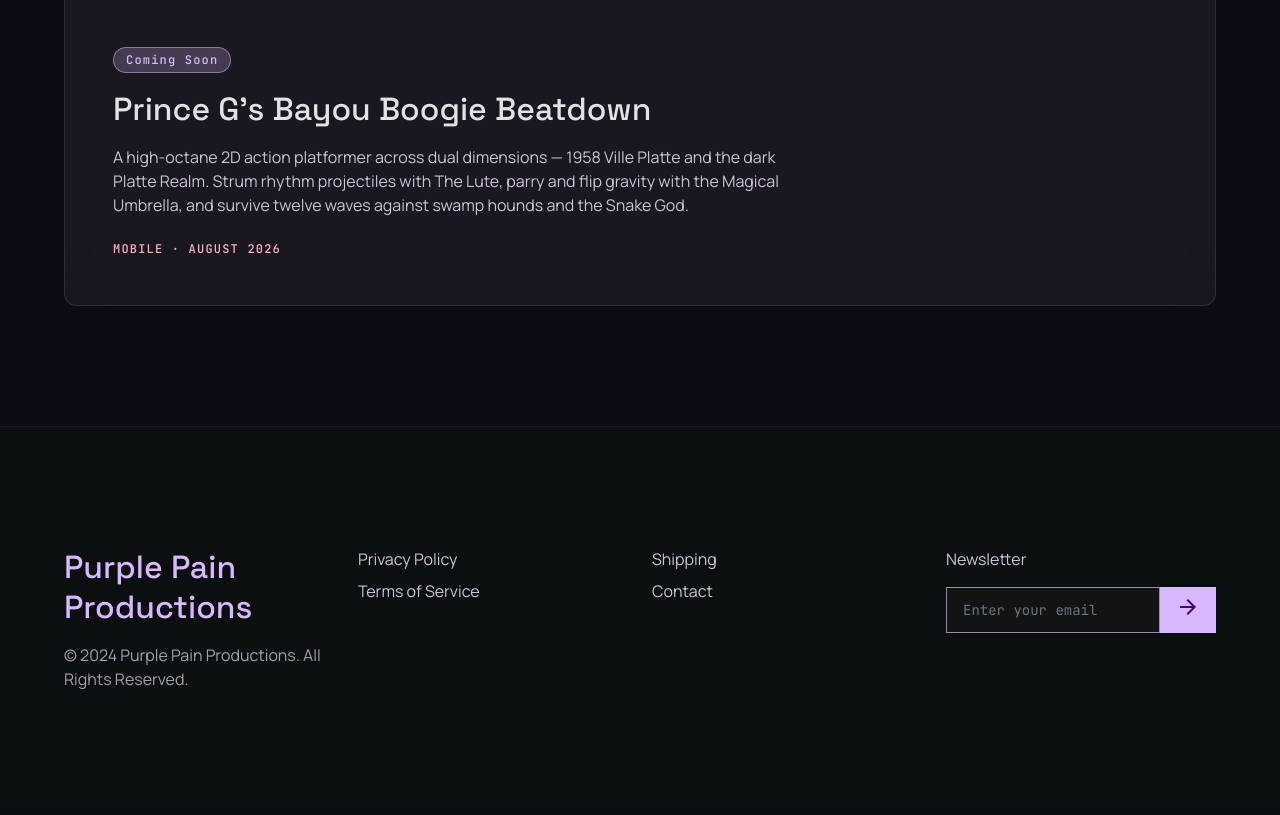
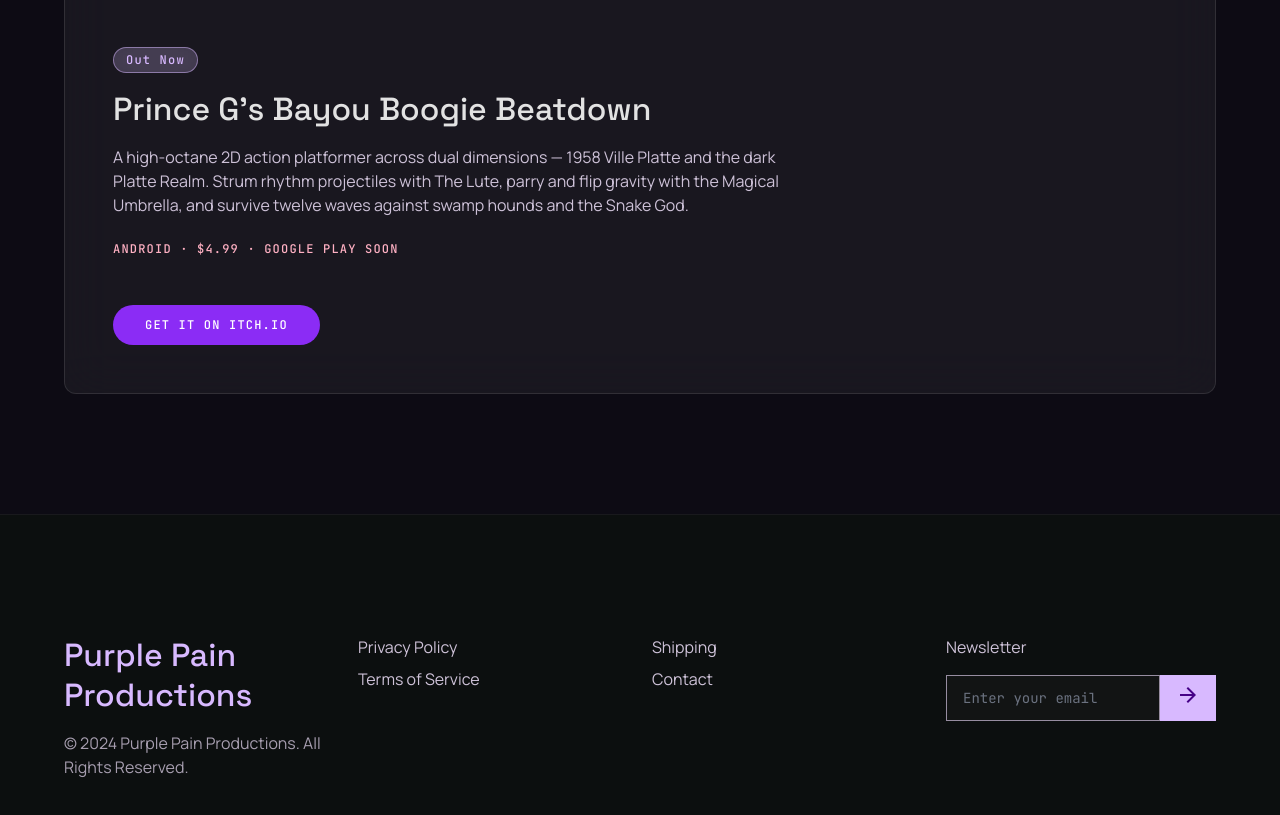
Before and after one commit to purplepainproductions-La/purplepain, a plain HTML site: page index.html in a window 1280 px wide. Shown: the part 2523-3338 px from the top of the page. Drawn offline with nearby package versions, Linux system fonts and the light colour scheme.

Commit message:
feat(site): link the Games section to the live itch.io listing
The game is published and purchasable at
sspurplepain.itch.io/bayou-boogie-beatdown (verified 200, $4.99), so the
section now carries a buy button instead of ending on a date.

The badge also moves from "Coming Soon" to "Out Now" and the line under the
title states the platform and price. Leaving "Coming Soon" above a working
purchase link would have read as broken, and the August 2026 date no longer
says anything the price line does not.

Google Play is still named as upcoming rather than dated - the closed-testing
window puts it at least two weeks out.

```diff
--- a/index.html
+++ b/index.html
@@ -247,10 +247,11 @@
 <source src="assets/bayou-boogie-web.mp4" type="video/mp4"/>
 </video>
 <div class="p-8 md:p-12">
-<div class="inline-block bg-primary/20 backdrop-blur-md border border-primary/50 text-primary px-3 py-1 rounded-full font-label-caps text-label-caps mb-4">Coming Soon</div>
+<div class="inline-block bg-primary/20 backdrop-blur-md border border-primary/50 text-primary px-3 py-1 rounded-full font-label-caps text-label-caps mb-4">Out Now</div>
 <h3 class="font-headline-md text-headline-md text-on-surface mb-4">Prince G's Bayou Boogie Beatdown</h3>
 <p class="font-body-md text-body-md text-on-surface-variant mb-6 max-w-2xl">A high-octane 2D action platformer across dual dimensions &mdash; 1958 Ville Platte and the dark Platte Realm. Strum rhythm projectiles with The Lute, parry and flip gravity with the Magical Umbrella, and survive twelve waves against swamp hounds and the Snake God.</p>
-<p class="font-label-caps text-label-caps uppercase text-secondary">Mobile &middot; August 2026</p>
+<p class="font-label-caps text-label-caps uppercase text-secondary mb-stack-lg">Android &middot; $4.99 &middot; Google Play soon</p>
+<a class="btn-primary px-8 py-3 rounded-full font-label-caps text-label-caps uppercase tracking-widest inline-block" href="https://sspurplepain.itch.io/bayou-boogie-beatdown" rel="noopener" target="_blank">Get it on itch.io</a>
 </div>
 </div>
 </section>
```
